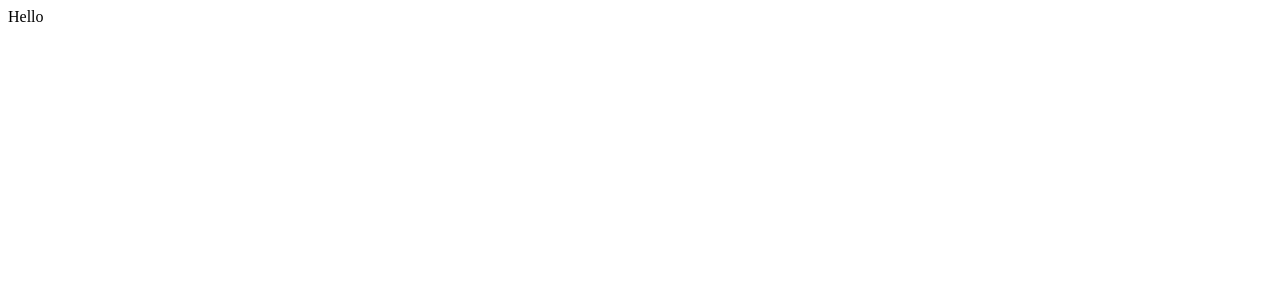
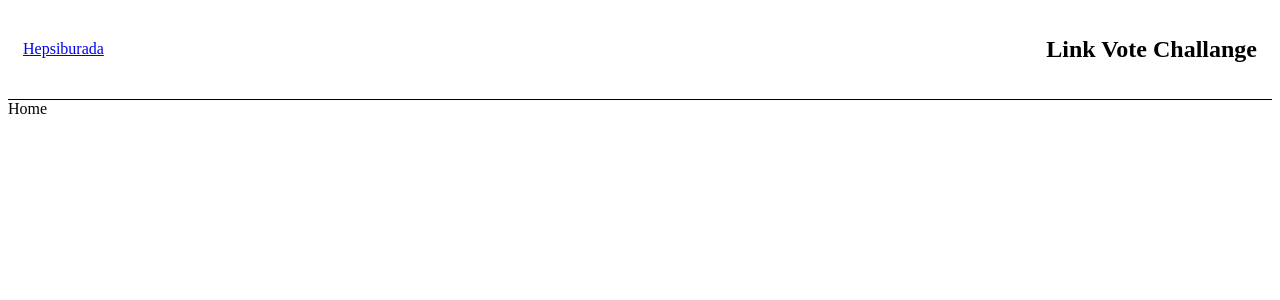
Before and after one commit to ugurctaygun/react-upvote, a React (Create React App) app: page / in a window 1280 px wide. Shown: the top 300 px of the page. Built offline with nearby package versions, Linux system fonts and the light colour scheme.

Commit message:
sass setup

```diff
--- a/package.json
+++ b/package.json
@@ -11,6 +11,7 @@
     "react-dom": "^18.0.0",
     "react-redux": "^8.0.1",
     "react-scripts": "5.0.1",
+    "sass": "^1.51.0",
     "web-vitals": "^2.1.4"
   },
   "scripts": {
--- a/src/App.js
+++ b/src/App.js
@@ -1,7 +1,14 @@
 import React from "react";
+import Header from "./Components/Header/Header";
+import Home from "./Pages/Home";
 
 const App = () => {
-  return <div>Hello</div>;
+  return (
+    <main>
+      <Header />
+      <Home />
+    </main>
+  );
 };
 
 export default App;
--- /dev/null
+++ b/src/Components/Header/Header.js
@@ -0,0 +1,23 @@
+import React from "react";
+
+function Header() {
+  return (
+    <header>
+      <nav>
+        <ul>
+          <li>
+            <a id="logo" href="." rel="home">
+              Hepsiburada
+            </a>
+          </li>
+          <li>
+            {" "}
+            <h2>Link Vote Challange</h2>
+          </li>
+        </ul>
+      </nav>
+    </header>
+  );
+}
+
+export default Header;
--- /dev/null
+++ b/src/Components/Header/header.scss
@@ -0,0 +1,12 @@
+header{
+    nav{
+        border-bottom: 1px solid;
+        ul{
+            display: flex;
+            justify-content: space-between;
+            align-items: center;
+            padding: 0 15px;
+            list-style: none;
+        }
+    }
+}
--- /dev/null
+++ b/src/Styles/main.scss
@@ -0,0 +1 @@
+@import "../Components/Header/header.scss"
```
Also changed, not shown: src/index.js (+4 -3 lines), 1 other file (tests, documents, lock files or other folders).
